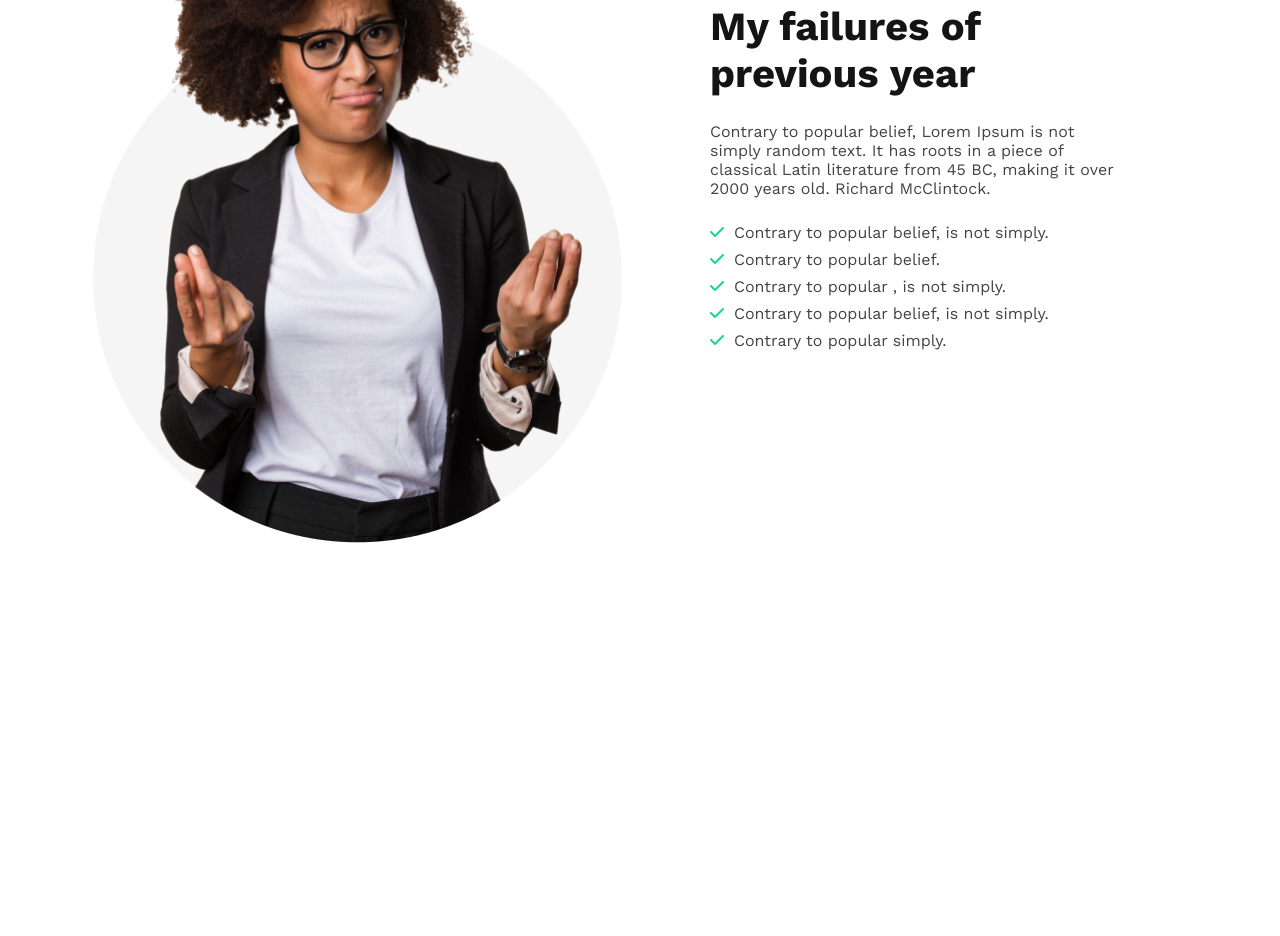
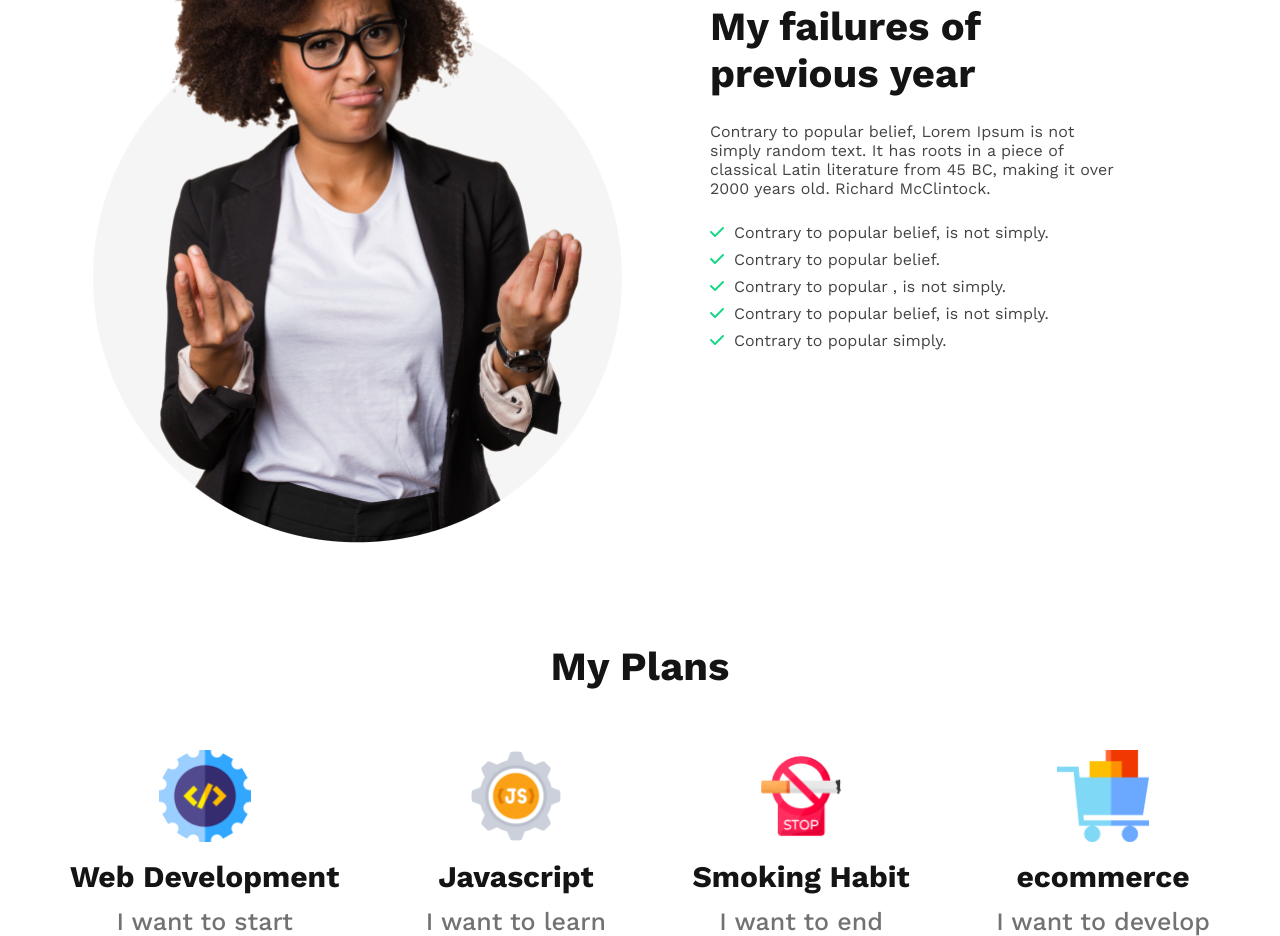
Before and after one commit to babunewgit1/frist_assignment, a plain HTML site: page index.html in a window 1280 px wide. Shown: the part 1181-2117 px from the top of the page. Before the commit the page ends 1724 px from the top, so only its background shows below. Drawn offline with nearby package versions, Linux system fonts and the light colour scheme.

Commit message:
plan section completed

```diff
--- a/css/style.css
+++ b/css/style.css
@@ -112,3 +112,47 @@ header {
 }
 
 /* -- failure area end -- */
+
+/* -- plan area start -- */
+
+.plan-wrapper h3 {
+  text-align: center;
+}
+
+.plan-block-one img {
+  display: inline-block;
+  width: 92px;
+}
+
+.plan-block-one h4 {
+  font-size: 30px;
+  font-weight: 700;
+  color: #151414;
+  margin: 13px 0px;
+}
+
+.plan-block-one p {
+  font-size: 25px;
+  font-weight: 500;
+  color: #737272;
+}
+
+.plan-block-one {
+  text-align: center;
+}
+
+.plan-block {
+  display: flex;
+  align-items: center;
+  justify-content: space-between;
+}
+
+.plan-block-one {
+  margin-top: 60px;
+}
+
+#plan {
+  padding-top: 100px;
+}
+
+/* -- plan area end -- */
--- a/index.html
+++ b/index.html
@@ -44,7 +44,8 @@
                <p>Contrary to popular belief, Lorem Ipsum is not <br> simply random text. It has roots in a piece of
                   <br>
                   classical Latin literature
-                  from 45 BC, making it over <br> 2000 years old. Richard McClintock.</p>
+                  from 45 BC, making it over <br> 2000 years old. Richard McClintock.
+               </p>
                <ul>
                   <li><span><i class="fa-solid fa-check"></i></span>Contrary to popular belief, is not simply.</li>
                   <li><span><i class="fa-solid fa-check"></i></span>Contrary to popular belief.</li>
@@ -58,6 +59,38 @@
    </section>
    <!-- failure area end -->
 
+   <!-- plan area start -->
+   <section id="plan">
+      <div class="container">
+         <div class="plan-wrapper">
+            <h3 class="heading">My Plans</h3>
+            <div class="plan-block">
+               <div class="plan-block-one">
+                  <img src="./images/web.png" alt="web">
+                  <h4>Web Development</h4>
+                  <p>I want to start</p>
+               </div>
+               <div class="plan-block-one">
+                  <img src="./images/js.png" alt="web">
+                  <h4>Javascript</h4>
+                  <p>I want to learn</p>
+               </div>
+               <div class="plan-block-one">
+                  <img src="./images/smoke.png" alt="web">
+                  <h4>Smoking Habit</h4>
+                  <p>I want to end</p>
+               </div>
+               <div class="plan-block-one">
+                  <img src="./images/ecom.png" alt="web">
+                  <h4>ecommerce</h4>
+                  <p>I want to develop</p>
+               </div>
+            </div>
+         </div>
+      </div>
+   </section>
+   <!-- plan area end -->
+
    <script src="https://kit.fontawesome.com/e2b3afdf3e.js" crossorigin="anonymous"></script>
 </body>
 
```
Also changed, not shown: images/ecom.png (added), images/js.png (added), images/smoke.png (added), images/web.png (added).
